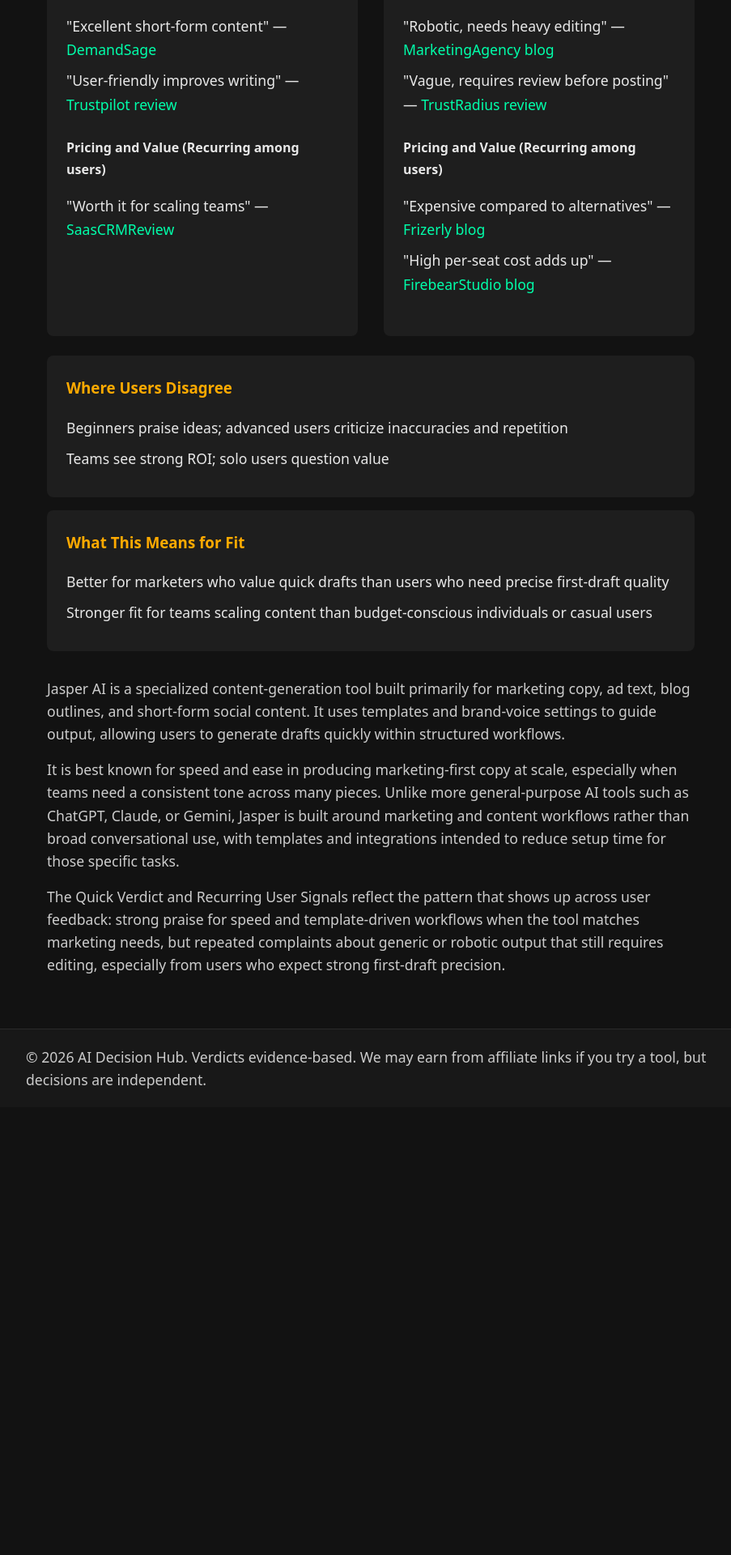
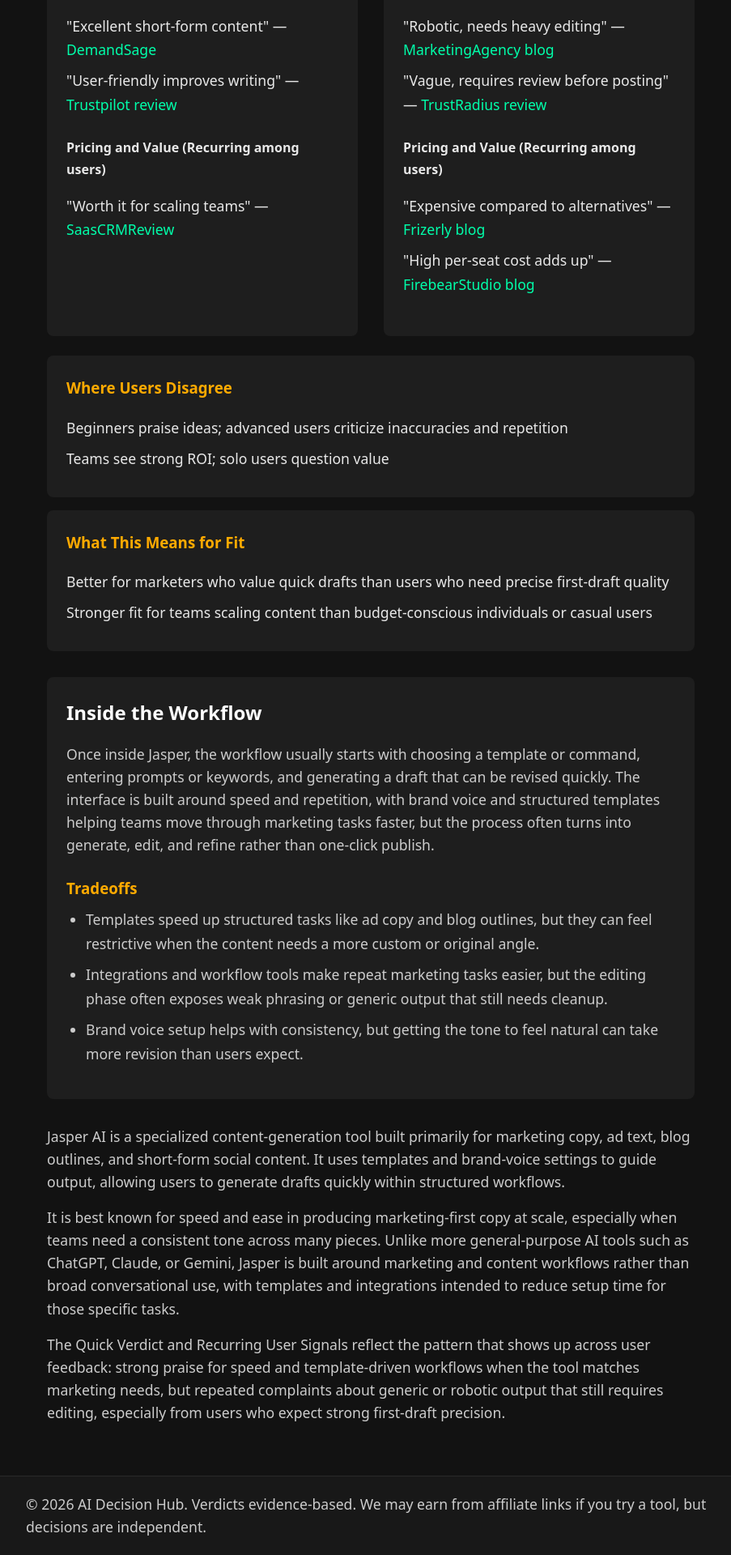
Before and after one commit to toddfromstatefarm-debug/AI-WIKI, a Jekyll site: the page built from tools/jasper-ai.md, in a window 1280 px wide. Shown: the part 903-2823 px from the top of the page at 81% size, without its empty margins (182-1085 px from the left). Built offline with Jekyll 4.4.1, drawn with Linux system fonts in a browser that asks for light colours; before the commit the page ends 2270 px from its top, so only the background shows below that.

Commit message:
Phase 2: Inside the Workflow section + guard clause

```diff
--- /dev/null
+++ b/_includes/inside-workflow.html
@@ -0,0 +1,11 @@
+<section class="inside-workflow">
+  <h2>Inside the Workflow</h2>
+  <p>{{ page.workflow_insights.narrative }}</p>
+
+  <h3>Tradeoffs</h3>
+  <ul>
+    {% for tradeoff in page.workflow_insights.tradeoffs %}
+      <li>{{ tradeoff }}</li>
+    {% endfor %}
+  </ul>
+</section>
--- a/_layouts/tool.html
+++ b/_layouts/tool.html
@@ -11,5 +11,8 @@
   {% if page.recurring_signals %}
     {% include recurring-signals.html %}
   {% endif %}
+  {% if page.workflow_insights %}
+    {% include inside-workflow.html %}
+  {% endif %}
   {{ content }}
 </article>
--- a/assets/css/main.css
+++ b/assets/css/main.css
@@ -166,3 +166,37 @@
 .fit-section li {
   margin: 0.5rem 0;
 }
+
+
+.inside-workflow {
+  margin: 2rem 0;
+  background: #1e1e1e;
+  padding: 1.5rem;
+  border-radius: 8px;
+}
+
+.inside-workflow h2 {
+  color: #ffffff;
+  margin-bottom: 1rem;
+}
+
+.inside-workflow h3 {
+  color: #ffaa00;
+  margin: 1.5rem 0 0.5rem;
+}
+
+.inside-workflow p {
+  color: #cccccc;
+  line-height: 1.6;
+}
+
+.inside-workflow ul {
+  list-style-type: disc;
+  padding-left: 1.5rem;
+  margin-top: 0.5rem;
+}
+
+.inside-workflow li {
+  margin: 0.5rem 0;
+  color: #cccccc;
+}
--- a/tools/jasper-ai.md
+++ b/tools/jasper-ai.md
@@ -54,6 +54,12 @@
         link: "https://firebearstudio.com/blog/jasper-ai-review.html"
     disagreement: "Teams see strong ROI; solo users question value"
     fit_implication: "Stronger fit for teams scaling content than budget-conscious individuals or casual users"
+workflow_insights:
+  narrative: "Once inside Jasper, the workflow usually starts with choosing a template or command, entering prompts or keywords, and generating a draft that can be revised quickly. The interface is built around speed and repetition, with brand voice and structured templates helping teams move through marketing tasks faster, but the process often turns into generate, edit, and refine rather than one-click publish."
+  tradeoffs:
+    - "Templates speed up structured tasks like ad copy and blog outlines, but they can feel restrictive when the content needs a more custom or original angle."
+    - "Integrations and workflow tools make repeat marketing tasks easier, but the editing phase often exposes weak phrasing or generic output that still needs cleanup."
+    - "Brand voice setup helps with consistency, but getting the tone to feel natural can take more revision than users expect."
 ---
 
 Jasper AI is a specialized content-generation tool built primarily for marketing copy, ad text, blog outlines, and short-form social content. It uses templates and brand-voice settings to guide output, allowing users to generate drafts quickly within structured workflows.
```
